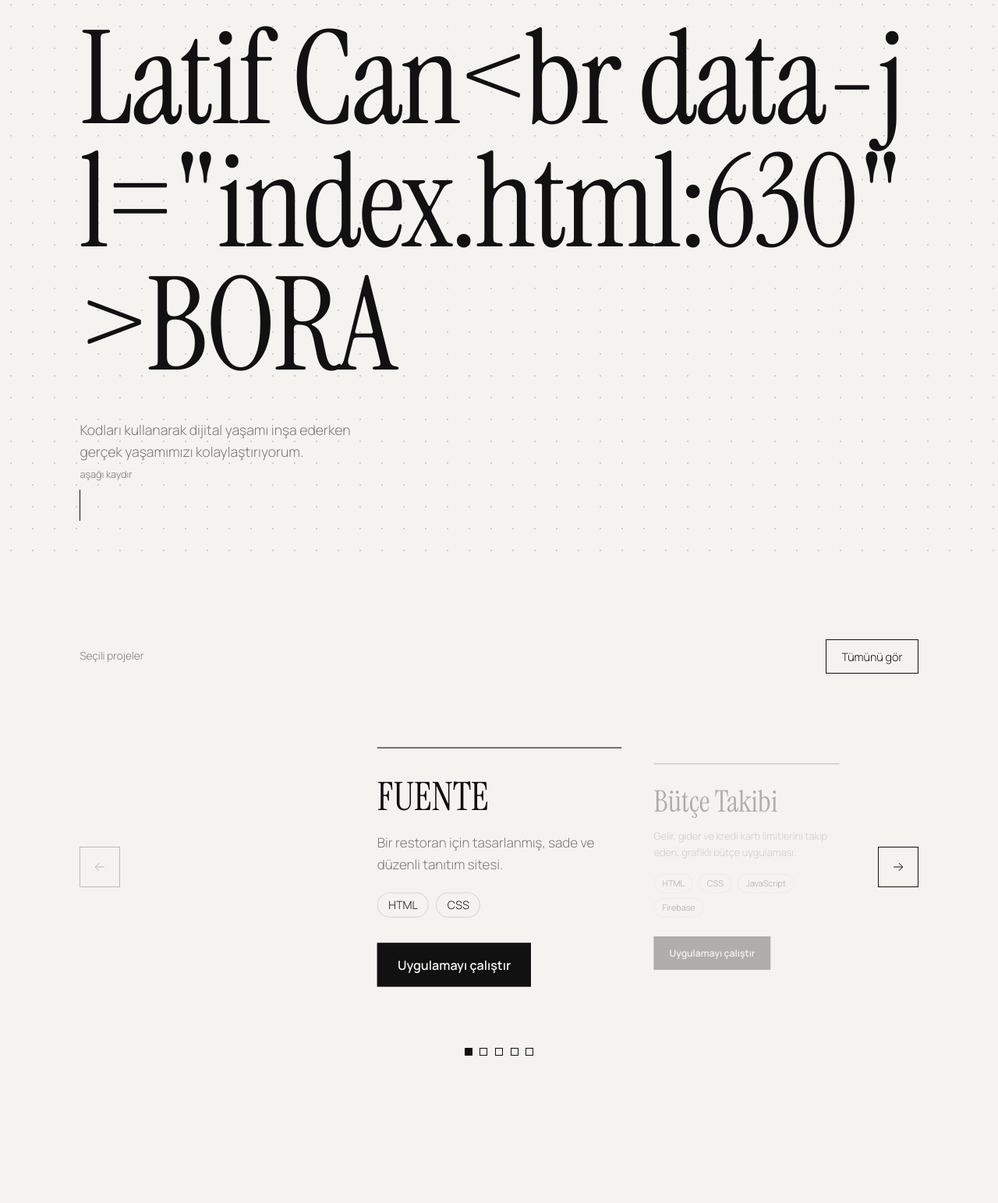
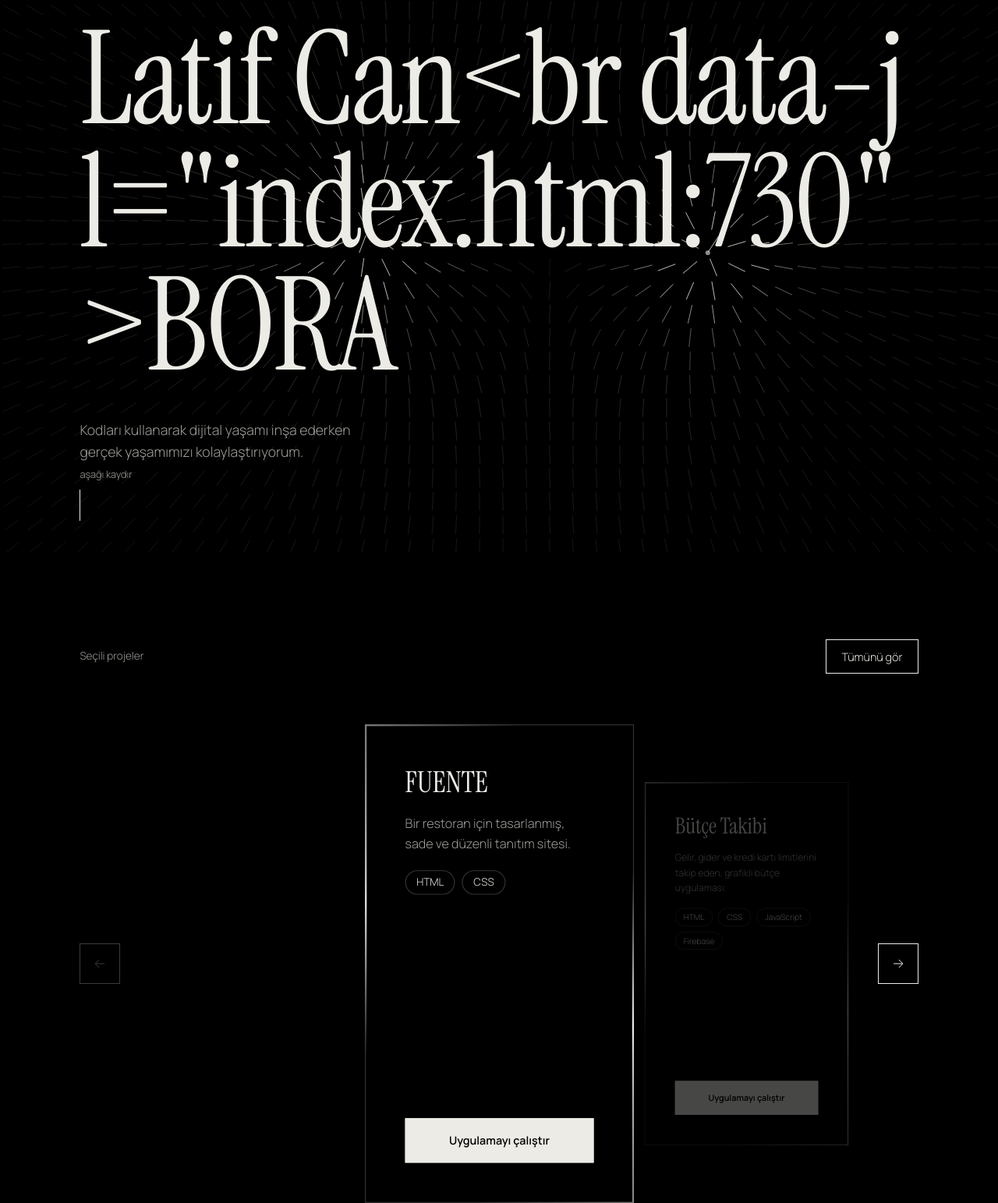
Before and after one commit to L-BORA/Portfolyo, a plain HTML site: page index.html in a window 1280 px wide. Shown: the part 92-1635 px from the top of the page at 78% size. Drawn offline with Linux system fonts and the light colour scheme.

Commit message:
Add files via upload

```diff
--- a/index.html
+++ b/index.html
@@ -13,10 +13,10 @@
     <style>
       /* ===== Renkler: sadece siyah, beyaz ve griler ===== */
       :root {
-        --bg: #f4f3f0;
-        --ink: #111111;
-        --muted: #7a7a76;
-        --line: #d9d8d3;
+        --bg: #000000;
+        --ink: #ecebe6;
+        --muted: #9d9d98;
+        --line: #33353a;
         --serif: "Instrument Serif", Georgia, serif;
         --sans: "Manrope", system-ui, sans-serif;
         --ease: cubic-bezier(0.22, 1, 0.36, 1);
@@ -299,7 +299,7 @@
         flex: 1;
         touch-action: pan-y;
         overflow: hidden;
-        padding: 2rem 0;
+        padding: 4rem 0;
       }
 
       .track {
@@ -308,19 +308,82 @@
         transition: transform 0.8s var(--ease);
       }
 
+      /* Kart çerçevesindeki çizginin açısı (animasyonla dönebilsin diye) */
+      @property --a {
+        syntax: "<angle>";
+        inherits: false;
+        initial-value: 0deg;
+      }
+
       .card {
         flex: 0 0 auto;
-        background: var(--bg);
-        border-top: 1px solid var(--ink);
-        padding-top: 2rem;
         position: relative;
         z-index: 1;
+        display: flex;
+        flex-direction: column;
+        height: 520px;
+        padding: 2.2rem 2rem 2rem;
+        background: var(--bg);
         opacity: 0.3;
         transform: scale(0.85);
         cursor: pointer;
         transition:
           opacity 0.6s var(--ease),
           transform 0.8s var(--ease);
+      }
+
+      /* Sabit ince çerçeve */
+      .card::after {
+        content: "";
+        position: absolute;
+        inset: -14px;
+        border: 1px solid rgba(236, 235, 230, 0.22);
+        pointer-events: none;
+      }
+
+      /* Çerçevenin etrafını dolaşan parlak çizgi: hızlanır, yavaşlar */
+      .card::before {
+        content: "";
+        position: absolute;
+        inset: -14px;
+        padding: 1.5px;
+        background: conic-gradient(
+          from var(--a),
+          transparent 0deg,
+          var(--ink) 60deg,
+          transparent 130deg,
+          transparent 180deg,
+          var(--ink) 240deg,
+          transparent 310deg,
+          transparent 360deg
+        );
+        -webkit-mask:
+          linear-gradient(#000 0 0) content-box,
+          linear-gradient(#000 0 0);
+        -webkit-mask-composite: xor;
+        mask:
+          linear-gradient(#000 0 0) content-box exclude,
+          linear-gradient(#000 0 0);
+        pointer-events: none;
+        animation: orbit 7s ease-in-out infinite;
+      }
+
+      @keyframes orbit {
+        0% {
+          --a: 0deg;
+        }
+        25% {
+          --a: 120deg;
+        }
+        50% {
+          --a: 300deg;
+        }
+        75% {
+          --a: 420deg;
+        }
+        100% {
+          --a: 720deg;
+        }
       }
 
       .card.active {
@@ -330,25 +393,35 @@
         cursor: default;
       }
 
+      /* İçerik: tüm kartlarda aynı ölçü ve aralıklar */
       .card h3 {
         font-family: var(--serif);
         font-weight: 400;
-        font-size: clamp(1.8rem, 3.5vw, 3rem);
+        font-size: clamp(1.6rem, 2.6vw, 2.3rem);
         line-height: 1.1;
       }
 
       .card p {
         color: var(--muted);
-        font-size: 0.95rem;
+        font-size: 0.9rem;
+        line-height: 1.6;
         margin-top: 1rem;
       }
 
       .card .tags {
         margin-top: 1.2rem;
+        margin-bottom: 1.6rem;
+        gap: 0.5rem;
+        font-size: 0.75rem;
       }
 
       .card .demo-btn {
-        margin-top: 1.8rem;
+        display: block;
+        margin-top: auto;
+        padding: 0.9rem 0.6rem;
+        font-size: 0.8rem;
+        text-align: center;
+        white-space: nowrap;
       }
 
       .arrow {
@@ -621,6 +694,33 @@
         outline: 1px solid var(--ink);
         outline-offset: 4px;
       }
+      /* Telefon: kart daha kompakt, aktif kart büyütülmez */
+      @media (max-width: 720px) {
+        .card {
+          height: 470px;
+          padding: 1.6rem 1.3rem 1.4rem;
+        }
+        .card.active {
+          transform: scale(1);
+        }
+        .card h3 {
+          font-size: 1.6rem;
+        }
+        .card p {
+          font-size: 0.85rem;
+          line-height: 1.5;
+          margin-top: 0.7rem;
+        }
+        .card .tags {
+          margin-top: 0.9rem;
+          margin-bottom: 1.1rem;
+          font-size: 0.7rem;
+        }
+        .card .demo-btn {
+          padding: 0.8rem 0.5rem;
+          font-size: 0.75rem;
+        }
+      }
     </style>
   </head>
   <body>
@@ -843,7 +943,7 @@
       // Ekran genişliğine göre kart boyutlarını ve kaydırmayı hesapla
       function layout() {
         const vw = viewport.clientWidth;
-        const ratio = vw < 720 ? 0.78 : 0.3; // mobilde tek kart, masaüstünde üç kart
+        const ratio = vw < 720 ? 0.74 : 0.3; // mobilde tek kart, masaüstünde üç kart
         const cw = vw * ratio;
         const gap = vw * 0.04;
         track.style.gap = gap + "px";
@@ -945,139 +1045,98 @@
         .join("<br>");
 
       /* ===== 5. Arka plan noktaları: fare yaklaşınca itilirler ===== */
+      // ===== Yerçekimi alanı arka planı =====
+      // Her çizgi, o noktadaki çekim kuvvetinin yönünü gösterir.
+      // Fare ve arka plandaki görünmez gezegenler kütle gibi davranır.
+      // ===== Yerçekimi alanı arka planı =====
+      // Her çizgi, o noktadaki iki görünmez kütlenin çekim yönünü gösterir.
+      // Fare ve dokunma bu alanı etkilemez.
       const canvas = document.getElementById("dots");
       const ctx = canvas.getContext("2d");
-      let width,
-        height,
-        dots = [];
-      let sizeScale = 1; // ekran boyutuna göre nokta ölçeği
-      const ripples = [];
-      const mouse = { x: -9999, y: -9999 };
-      const GAP = 28;
-      const REACH = 120; // fare etki yarıçapı
-      const FADE = 0.03; // fare izinin ne kadar yavaş söneceği
+      const INK = "236, 235, 230"; // --ink rengiyle aynı tutulmalı
+      let width, height, spacingPx;
+      let nodes = [];
+      const field = { fx: 0, fy: 0, s: 0 };
+
+      // Ekrandaki iki kütle (oranla konumlanır, yavaşça dolaşır)
+      const planets = [
+        { fx: 0.3, fy: 0.4, mass: 3000, phase: 0 },
+        { fx: 0.72, fy: 0.62, mass: 2200, phase: 2.5 },
+      ];
+
+      function planetPos(p, t) {
+        return {
+          x: (p.fx + Math.sin(t * 0.15 + p.phase) * 0.1) * width,
+          y: (p.fy + Math.cos(t * 0.11 + p.phase) * 0.1) * height,
+        };
+      }
 
       function resize() {
         width = canvas.width = window.innerWidth;
         height = canvas.height = window.innerHeight;
-        // Ekran küçüldükçe noktalar orantılı olarak küçülür (en az %50, en fazla %100)
-        sizeScale = Math.min(1, Math.max(0.5, width / 1440));
-        dots = [];
-        for (let x = GAP / 2; x < width; x += GAP) {
-          for (let y = GAP / 2; y < height; y += GAP) {
-            dots.push({ x, y, baseX: x, baseY: y, energy: 0 });
+        // Küçük ekranda çizgiler daha sık
+        spacingPx = width < 720 ? 22 : width < 1200 ? 26 : 30;
+        nodes = [];
+        for (let x = spacingPx / 2; x < width + spacingPx; x += spacingPx) {
+          for (let y = spacingPx / 2; y < height + spacingPx; y += spacingPx) {
+            nodes.push({ x, y });
           }
         }
       }
 
-      window.addEventListener("resize", resize);
-
-      window.addEventListener("mousemove", (e) => {
-        mouse.x = e.clientX;
-        mouse.y = e.clientY;
-      });
-
-      // Telefonda parmak hareketi fare izi gibi çalışsın
-      window.addEventListener(
-        "touchmove",
-        (e) => {
-          mouse.x = e.touches[0].clientX;
-          mouse.y = e.touches[0].clientY;
-        },
-        { passive: true },
-      );
-
-      // Parmak kalkınca iz yavaşça sönsün
-      window.addEventListener("touchend", () => {
-        mouse.x = -9999;
-        mouse.y = -9999;
-      });
-
-      // Tıklayınca noktalardan yayılan bir dalga başlat
-      window.addEventListener("click", (e) => {
-        ripples.push({ x: e.clientX, y: e.clientY, r: 0, life: 1 });
-      });
-
-      // Fare ekrandan çıkınca iz ve dalgalar hemen kaybolsun
-      document.addEventListener("mouseout", (e) => {
-        if (e.relatedTarget === null) {
-          mouse.x = -9999;
-          mouse.y = -9999;
-          ripples.length = 0;
-          dots.forEach((d) => {
-            d.energy = 0;
-          });
+      // Bir noktadaki toplam çekim vektörü
+      function fieldAt(px, py, t, out) {
+        let fx = 0;
+        let fy = 0;
+        for (const p of planets) {
+          const pos = planetPos(p, t);
+          const dx = pos.x - px;
+          const dy = pos.y - py;
+          const r2 = dx * dx + dy * dy + 900; // yumuşatma
+          const r = Math.sqrt(r2);
+          const f = p.mass / r2;
+          fx += (dx / r) * f;
+          fy += (dy / r) * f;
         }
-      });
+        out.fx = fx;
+        out.fy = fy;
+        out.s = Math.sqrt(fx * fx + fy * fy);
+        return out;
+      }
 
       function draw() {
+        const t = performance.now() / 1000;
         ctx.clearRect(0, 0, width, height);
 
-        // Dalgaları güncelle ve çiz
-        for (let i = ripples.length - 1; i >= 0; i--) {
-          const rp = ripples[i];
-          rp.r += 6;
-          rp.life -= 0.018;
-          if (rp.life <= 0) {
-            ripples.splice(i, 1);
-            continue;
-          }
+        // Alan çizgileri
+        const L = spacingPx * 0.8;
+        ctx.lineWidth = 1;
+        for (const n of nodes) {
+          fieldAt(n.x, n.y, t, field);
+          if (field.s < 0.0004) continue;
+          const ux = field.fx / field.s;
+          const uy = field.fy / field.s;
+          const alpha = Math.min(0.8, 0.05 + field.s * 2);
+          ctx.strokeStyle = `rgba(${INK}, ${alpha})`;
           ctx.beginPath();
-          ctx.arc(rp.x, rp.y, rp.r, 0, Math.PI * 2);
-          ctx.strokeStyle = `rgba(17, 17, 17, ${rp.life * 0.15})`;
-          ctx.lineWidth = 1;
+          ctx.moveTo(n.x - (ux * L) / 2, n.y - (uy * L) / 2);
+          ctx.lineTo(n.x + (ux * L) / 2, n.y + (uy * L) / 2);
           ctx.stroke();
         }
 
-        dots.forEach((d) => {
-          const dx = d.baseX - mouse.x;
-          const dy = d.baseY - mouse.y;
-          const dist = Math.sqrt(dx * dx + dy * dy);
-
-          // 1. Fare izi: fare yakınken enerji dolar, uzaklaşınca yavaşça söner
-          let proximity = 0;
-          if (dist < REACH) {
-            proximity = (REACH - dist) / REACH;
-            d.energy = 1;
-          } else {
-            d.energy = Math.max(0, d.energy - FADE);
-          }
-
-          // Dalga halkası geçerken de noktalar enerji alır
-          ripples.forEach((rp) => {
-            const rdx = d.baseX - rp.x;
-            const rdy = d.baseY - rp.y;
-            const rdist = Math.sqrt(rdx * rdx + rdy * rdy);
-            if (Math.abs(rdist - rp.r) < 14) {
-              d.energy = Math.max(d.energy, rp.life);
-            }
-          });
-
-          // Fareye yakın noktalar itilir
-          if (dist < REACH && dist > 0) {
-            const force = proximity;
-            d.x = d.baseX + (dx / dist) * force * 18;
-            d.y = d.baseY + (dy / dist) * force * 18;
-          } else {
-            d.x += (d.baseX - d.x) * 0.1;
-            d.y += (d.baseY - d.y) * 0.1;
-          }
-
-          // 2. Boyut: fareye yakın ve enerjili noktalar büyür
-          // Maksimum boyut biraz küçültüldü ve ekran ölçeğiyle çarpılıyor
-          // Küçük ekranda noktalar en az 1px kalsın ve taban opaklığı yükselsin
-          const radius = Math.max(1, (1.1 + proximity * 1.2 + d.energy * 0.4) * sizeScale);
-          const baseAlpha = 0.18 + (1 - sizeScale) * 0.4;
-          const alpha = Math.min(0.9, baseAlpha + d.energy * 0.5 + proximity * 0.2);
-
+        // İki kütlenin küçük noktaları
+        ctx.fillStyle = `rgba(${INK}, 0.6)`;
+        for (const p of planets) {
+          const pos = planetPos(p, t);
           ctx.beginPath();
-          ctx.arc(d.x, d.y, radius, 0, Math.PI * 2);
-          ctx.fillStyle = `rgba(17, 17, 17, ${alpha})`;
+          ctx.arc(pos.x, pos.y, 3, 0, Math.PI * 2);
           ctx.fill();
-        });
+        }
 
         requestAnimationFrame(draw);
       }
+
+      window.addEventListener("resize", resize);
 
       resize();
       draw();
```
